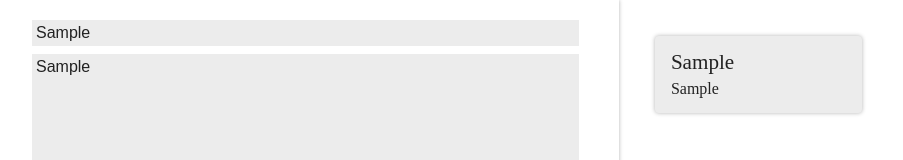
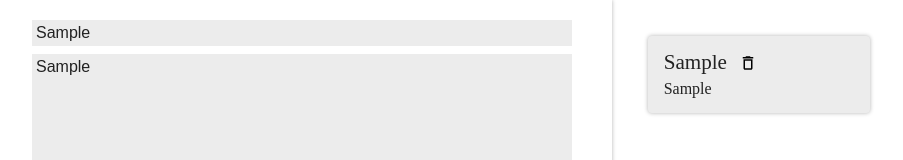
Before and after one commit to MatheusMenecucci23/BlocoDeNotasReact, a React (Create React App) app: page / in a window 1280 px wide. Both pictures are taken after typing "Sample", "Sample" into the empty fields and a click on the button "Criar Nota". Shown: the top 160 px of the page, without its empty margins (8-911 px from the left). Built offline with nearby package versions, Linux system fonts and the light colour scheme.

Commit message:
deletando cards

```diff
--- a/src/App.js
+++ b/src/App.js
@@ -26,13 +26,22 @@ class App extends Component {//minha aplicação principal
     })
   }
 
+  deletarNota(index){
+    let ArrayNotas = this.state.notas2
+    ArrayNotas.splice(index,1)
+    this.setState({notas2:ArrayNotas})
+    console.log("deletar")
+  }
+
   //aplicação chamará o render de cada component
   render(){
     return (
       <section className="conteudo">
       {/* /criarNota2 vai receber a função criarNota1 e lá no FormularioCadastro, o criarNota2 vai modificar os parametro de criarNota1/ */}
         <FormularioCadastro criarNota2={this.criarNota1.bind(this)}></FormularioCadastro>
-        <ListaDeNotas notas1={this.state.notas2}></ListaDeNotas>
+        <ListaDeNotas
+        apagarNota={this.deletarNota.bind(this)}
+        notas1={this.state.notas2}></ListaDeNotas>
       </section>
     );
   }
--- a/src/components/CardNota/CardNota.jsx
+++ b/src/components/CardNota/CardNota.jsx
@@ -1,18 +1,24 @@
+
 import React, { Component } from "react";
-import "./style.css";//linkando csss
+import "./style.css";//linkando css
+import {ReactComponent as DeleteSVG} from "../../assets/img/delete.svg"//desse jeito o SVG vira um component
 class CardNota extends Component {
 
   //esse bloco nesse caso já  está sendo executado pelo react, sendo assim não precisamos excuta-lo novamente
   //constructor(props){
   //   super(props);
   //}
-
+  apagar(){
+    const indice = this.props.indice
+    this.props.apagarNota1(indice);
+  }
   render() {
     //className = "class CSS"
     return (
       <section className="card-nota">
         <header className="card-nota_cabecalho">
           <h3 className="card-nota_titulo">{this.props.titulo}</h3>
+          <DeleteSVG onClick={this.apagar.bind(this)}></DeleteSVG>
         </header>
         <p className="card-nota_texto">{this.props.texto}</p>
       </section>
--- a/src/components/ListaDeNotas/ListaDeNotas.jsx
+++ b/src/components/ListaDeNotas/ListaDeNotas.jsx
@@ -14,7 +14,11 @@ class ListaDeNotas extends Component {
         {this.props.notas1.map((notas1, index) => {//uma função que retorna uma lista de li
           return (
             <li className="lista-notas_item" key={index}>
-              <CardNota titulo={notas1.titulo} texto={notas1.texto}/>
+              <CardNota
+              indice={index}
+              titulo={notas1.titulo}
+              texto={notas1.texto}
+              apagarNota1={this.props.apagarNota}/>
             </li>
           );
           })
```
Also changed, not shown: src/assets/img/delete.svg (added).
